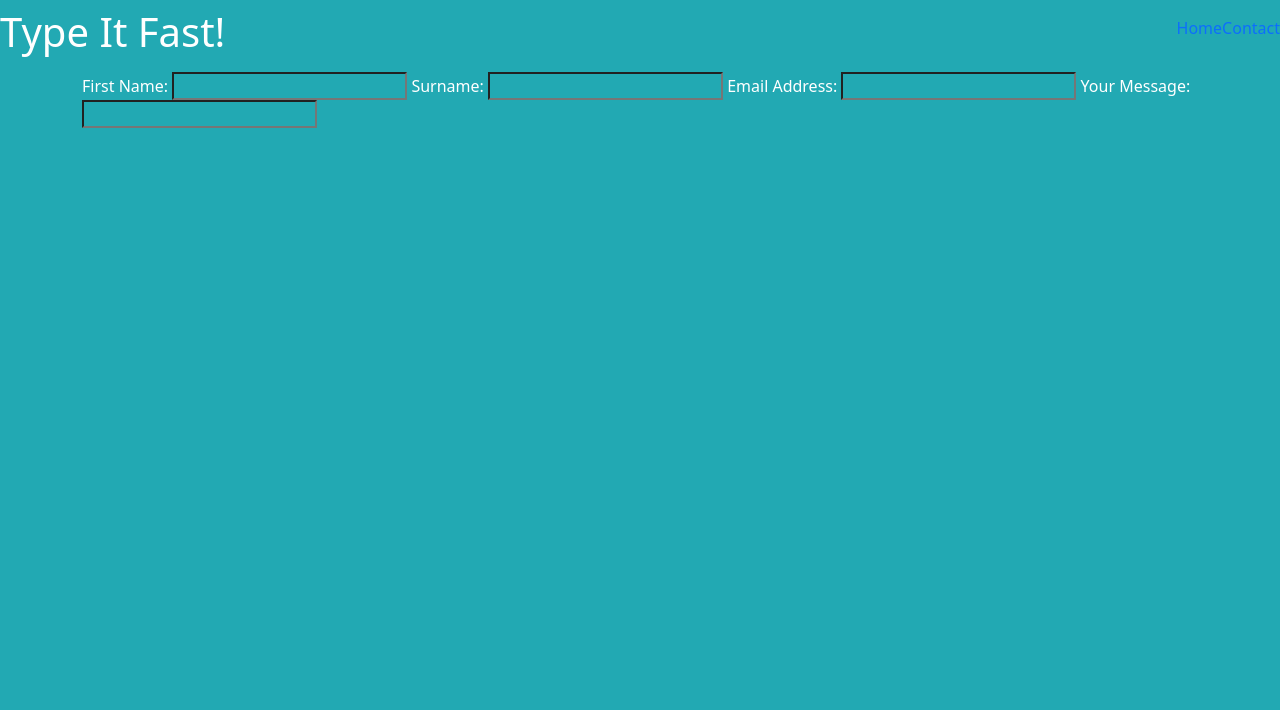
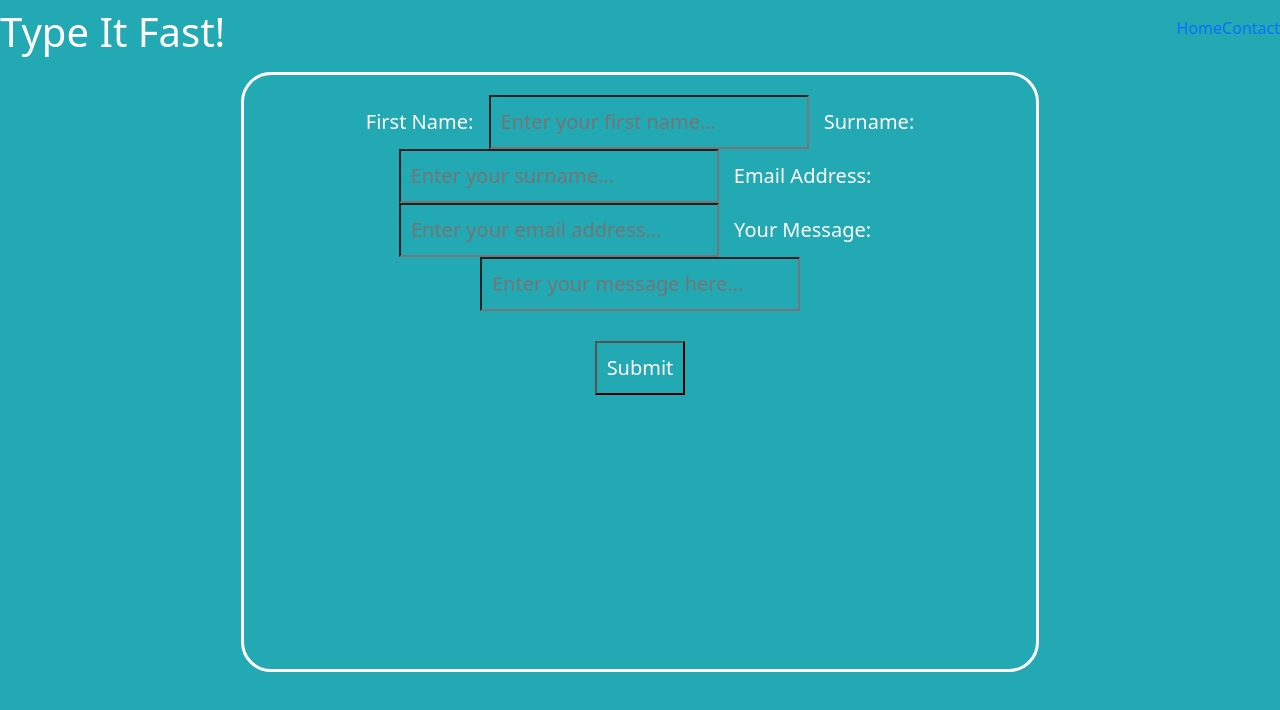
Before and after one commit to BegumDev/Project-Milestone-2, a plain HTML site: page contact.html in a window 1280 px wide. Drawn offline with nearby package versions, Linux system fonts and the light colour scheme.

Commit message:
Continue styling contact form

```diff
--- a/assets/css/style.css
+++ b/assets/css/style.css
@@ -5,7 +5,7 @@
     color: #ffffff;
 }
 .logo{
-   font-size: 50px;
+   font-size: 100px;
    text-align: center;
 }
 .navbar ul{
@@ -18,10 +18,32 @@
 }
 
 
+/* Contact page */
 
+.contact-form{
+    width: 70%;
+    height: 600px;
+    border: 3px solid #ffffff;
+    border-radius: 30px;
+    padding: 20px;
+    font-size: 20px;
+    text-align: center;
+    margin: auto;
+}
 
+label{
+    margin: 10px;
+}
 
-
+input{
+    padding: 10px;
+}
+.submit{
+    border: 3px solid #ffffff;
+    border-radius: 30px;
+    margin: 0 auto;
+    width: 50px;
+}
 
 
 
--- a/contact.html
+++ b/contact.html
@@ -45,13 +45,16 @@
             <div class="row">
                 <div class="col-12 contact-form">
                     <label for="fname" class="fname">First Name:</label>
-                    <input type="text" class="fname">
+                    <input type="text" class="fname" placeholder="Enter your first name...">
                     <label for="sname" class="sname">Surname:</label>
-                    <input type="text" class="sname">
+                    <input type="text" class="sname" placeholder="Enter your surname...">
                     <label for="email" class="email">Email Address:</label>
-                    <input type="email" class="email">
+                    <input type="email" class="email" required placeholder="Enter your email address...">
                     <label for="text-area" class="text-area">Your Message:</label>
-                    <input type="text-area" class="text-area">
+                    <input type="text-area" class="text-area" placeholder="Enter your message here...">
+                    <br>
+                    <br>
+                    <input type="submit" class="submti" value="Submit">
                 </div>
             </div>
         </div>
```
